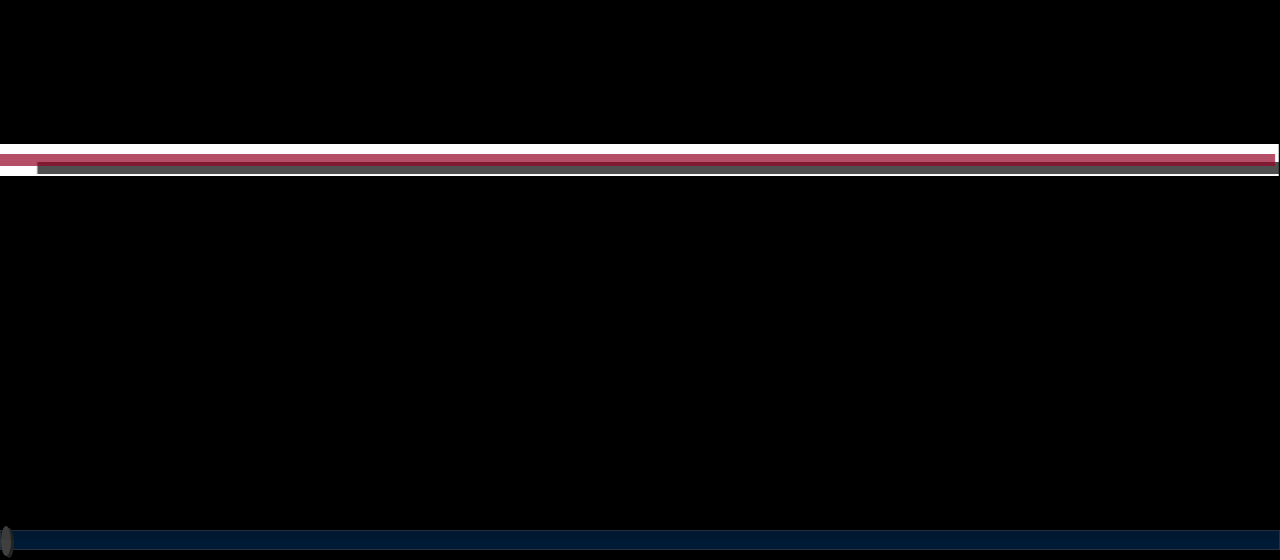
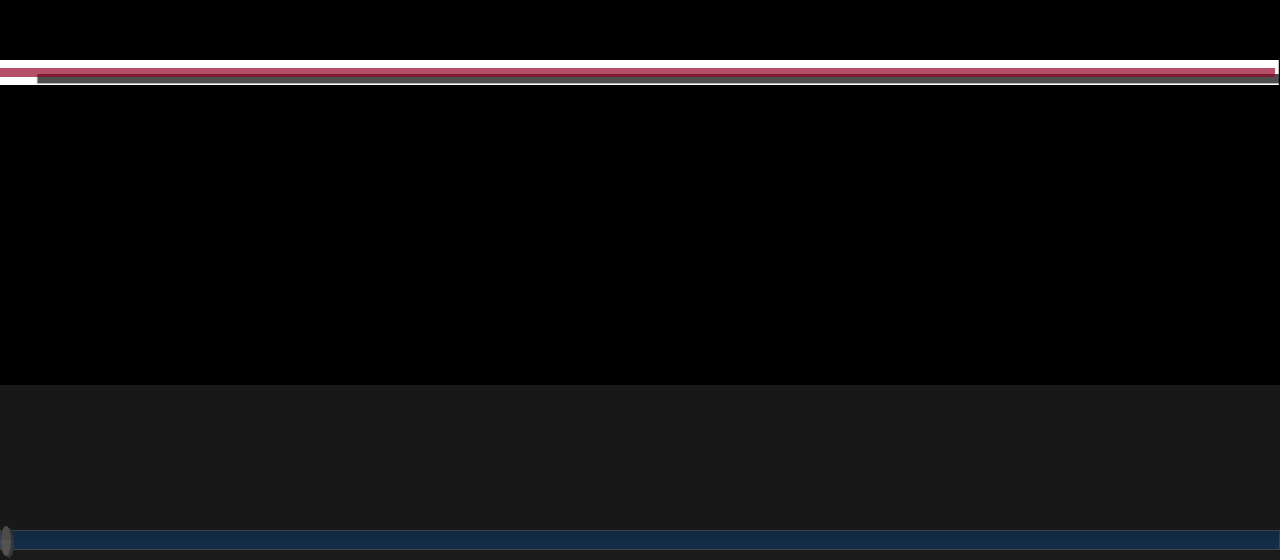
Before and after one commit to m-ariza/audioapi, a plain HTML site: page index.html in a window 1280 px wide. Shown: the part 240-800 px from the top of the page. Drawn offline with Linux system fonts and the light colour scheme.

Commit message:
Add files via upload

```diff
--- a/css/style.css
+++ b/css/style.css
@@ -167,7 +167,7 @@
         background: #000000;
         display: block;
         position: absolute;
-        height: 100vh;
+        height: calc(100vh - 175px);
         width: 100vw;
         /*
     background-image: url("../img/yak1.jpg");
```
